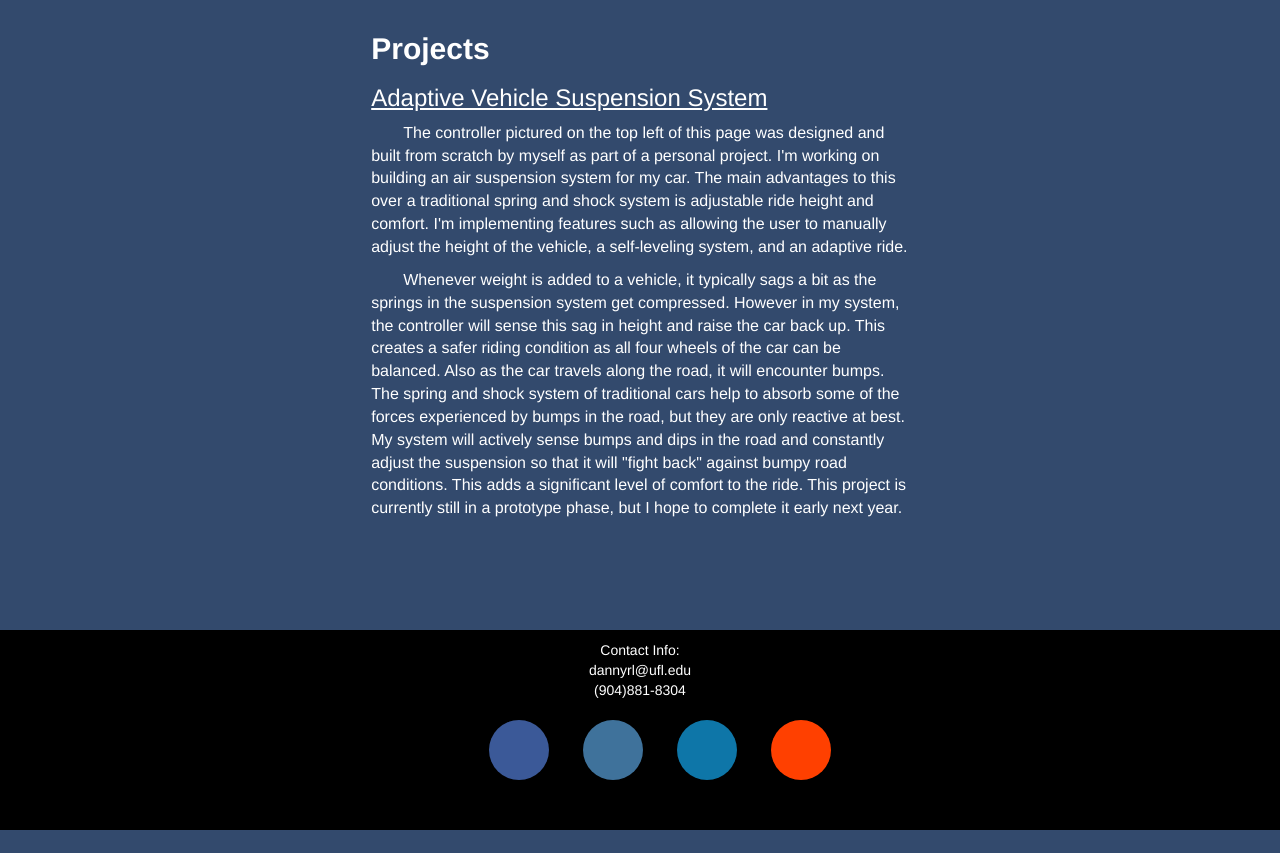
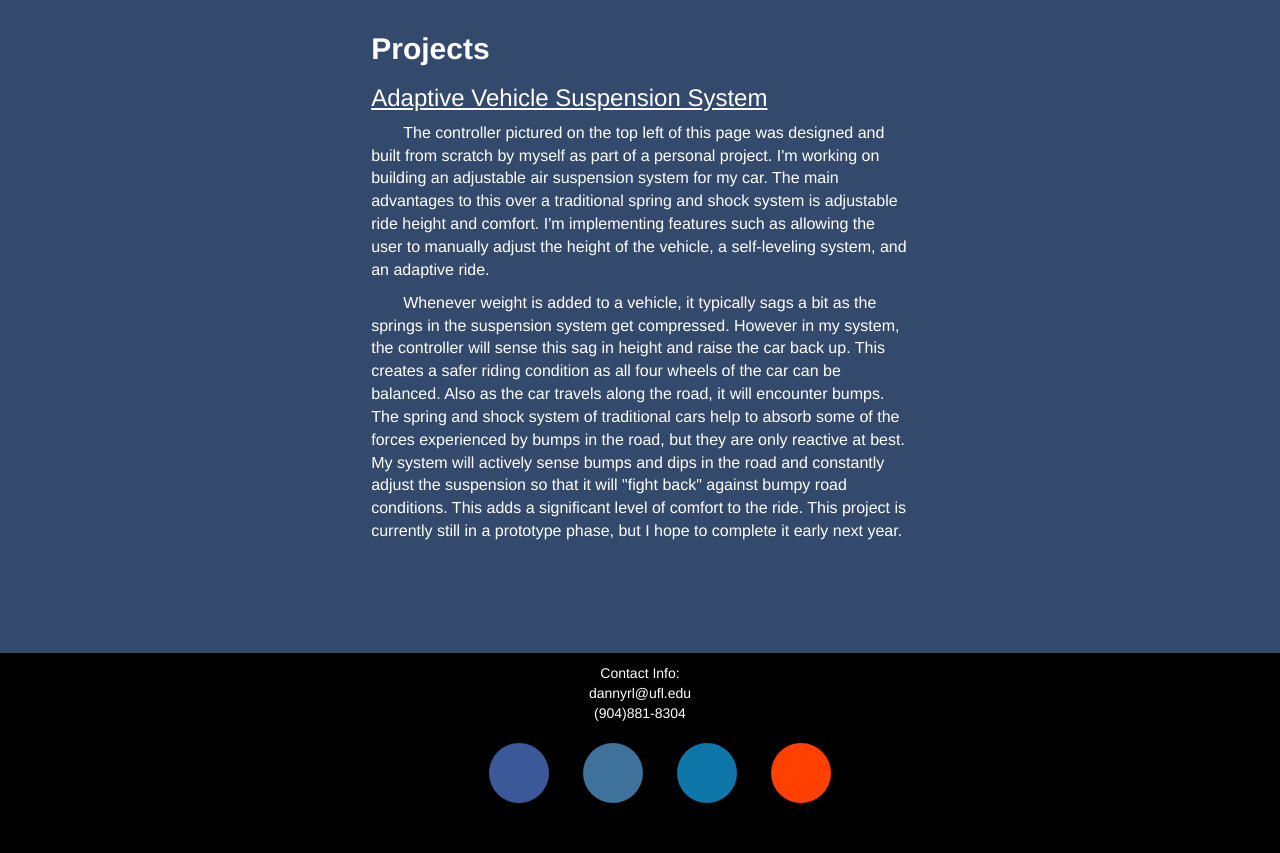
Before and after one commit to DannyRL/DRLsite, a plain HTML site: page school.html in a window 1280 px wide. Shown: the part 1380-2233 px from the top of the page. Before the commit the page ends 2210 px from the top, so only its background shows below. Drawn offline with Linux system fonts and the light colour scheme; a web font is replaced by a local one.

Commit message:
Changed some text in Hobbies and Academic tabs

```diff
--- a/school.html
+++ b/school.html
@@ -52,7 +52,7 @@
 
 				<h2 style="color: white; font-weight: bold;"> Projects </h2>
 				<h3 style="color: white; text-decoration: underline;"> Adaptive Vehicle Suspension System</h3>
-				<p style="text-indent: 2em;"> The controller pictured on the top left of this page was designed and built from scratch by myself as part of a personal project. I'm working on building an air suspension system for my car. The main advantages to this over a traditional spring and shock system is adjustable ride height and comfort. I'm implementing features such as allowing the user to manually adjust the height of the vehicle, a self-leveling system, and an adaptive ride.</p>
+				<p style="text-indent: 2em;"> The controller pictured on the top left of this page was designed and built from scratch by myself as part of a personal project. I'm working on building an adjustable air suspension system for my car. The main advantages to this over a traditional spring and shock system is adjustable ride height and comfort. I'm implementing features such as allowing the user to manually adjust the height of the vehicle, a self-leveling system, and an adaptive ride.</p>
 				<p style="text-indent: 2em;"> Whenever weight is added to a vehicle, it typically sags a bit as the springs in the suspension system get compressed. However in my system, the controller will sense this sag in height and raise the car back up. This creates a safer riding condition as all four wheels of the car can be balanced. Also as the car travels along the road, it will encounter bumps. The spring and shock system of traditional cars help to absorb some of the forces experienced by bumps in the road, but they are only reactive at best. My system will actively sense bumps and dips in the road and constantly adjust the suspension so that it will "fight back" against bumpy road conditions. This adds a significant level of comfort to the ride. This project is currently still in a prototype phase, but I hope to complete it early next year.</p>
 
 			</div>
```
Also changed, not shown: hobbies.html (+1 -1 lines).
